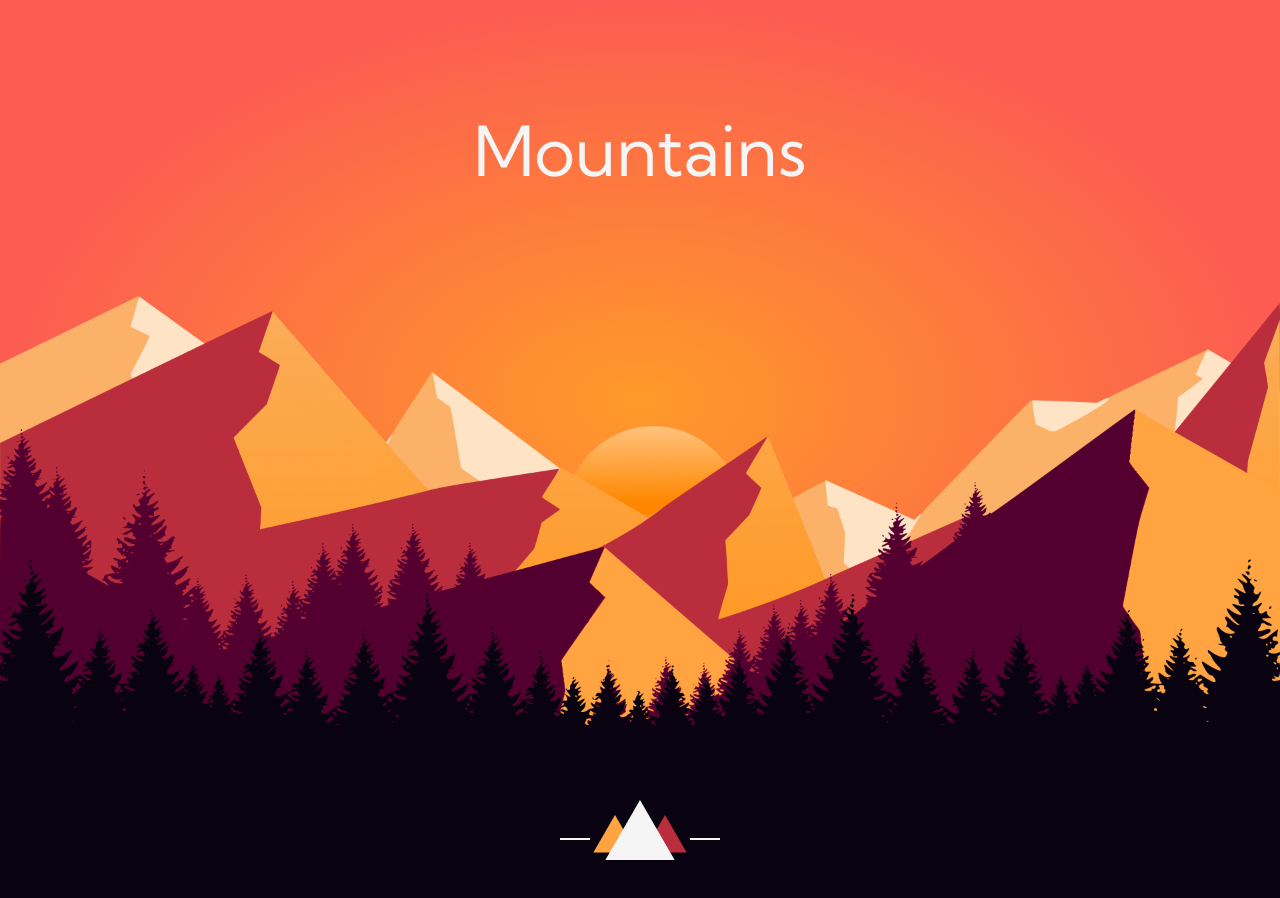
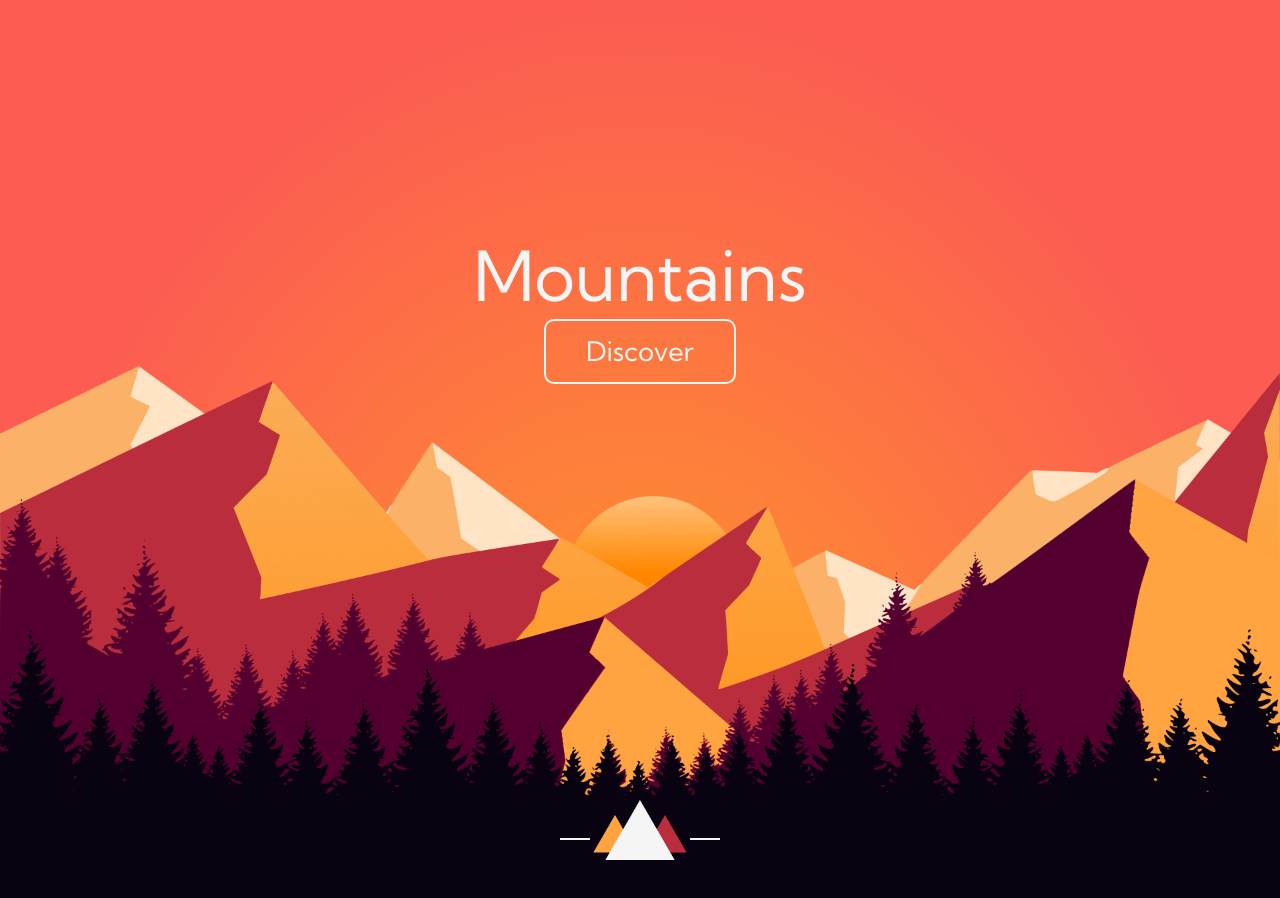
Before and after one commit to danideoliveira/mountain-page, a React (Vite) app: page / in a window 1280 px wide. Shown: the top 898 px of the page. Built offline with nearby package versions, Linux system fonts and the light colour scheme.

Commit message:
Add home button

```diff
--- a/package.json
+++ b/package.json
@@ -11,6 +11,7 @@
   "dependencies": {
     "react": "^18.2.0",
     "react-dom": "^18.2.0",
+    "react-hooks": "^1.0.1",
     "styled-components": "^5.3.6"
   },
   "devDependencies": {
--- a/src/App.css
+++ b/src/App.css
@@ -9,6 +9,7 @@
 
 body {
   overflow-x: hidden;
+  background: radial-gradient(50% 50% at 50% 50%, #FF9A29 0%, #FC5C52 100%);
 }
 
 html {
--- a/src/components/About/About.styled.js
+++ b/src/components/About/About.styled.js
@@ -1,10 +1,11 @@
 import styled from "styled-components";
 import { setFlexbox } from "../../helpers/Mixins";
+import { colors } from "../../helpers/Colors";
 
 export const Container = styled.div`
   width: 100%;
   height: 100vh;
-  background-color: #090210;
+  background-color: ${colors.color2};
   position: relative;
 
   .vector {
--- a/src/components/Home/Home.jsx
+++ b/src/components/Home/Home.jsx
@@ -1,42 +1,48 @@
 import { images } from "../Images/Images";
-import { Container, Title } from "./Home.styled";
+import { Container, Title, Button } from "./Home.styled";
+import { useEffect, useState } from "react";
 
 export default function Home() {
-  window.addEventListener("scroll", function () {
-    const sun = document.querySelector(".container-desktop > .sun");
-    const mtnBack2 = document.querySelector(".container-desktop > .mtn-back-2");
-    const mtnBack = document.querySelector(".container-desktop > .mtn-back");
-    const mtnFront = document.querySelector(".container-desktop > .mtn-front");
-
+  function setParallax() {
     const vectorsDesktop = document.querySelectorAll(".vector-desktop");
+    const title = document.querySelector(".home-title");
     const vectorsMobile = document.querySelectorAll(".vector-mb");
+    const scrollValue = window.scrollY;
     let initialValue = 0.3;
 
-    const scroll_value = window.scrollY;
-
-    vectorsDesktop.forEach(vector => {
-      if(vector.classList.contains('tree-front')) return;
-      vector.style.bottom = scroll_value * initialValue + "px";
+    vectorsDesktop.forEach((vector) => {
+      if (vector.classList.contains("tree-front")) return;
+      // title.style.paddingBottom =  400 + "px";
+      vector.style.bottom = scrollValue * initialValue + "px";
       initialValue -= 0.09;
     });
 
-    vectorsMobile.forEach(vector => {
-      if(vector.classList.contains('tree-front')) return;
-      vector.style.bottom = scroll_value * initialValue + "px";
-      initialValue -= 0.1;
+    vectorsMobile.forEach((vector) => {
+      if (vector.classList.contains("tree-front")) return;
+      vector.style.bottom = scrollValue * initialValue + "px";
+      initialValue -= 0.09;
     });
+  }
 
+  function teste() {
+    const title = document.querySelector(".home-title");
+    window.scrollY > 80
+      ? (title.style.color = "red")
+      : (title.style.color = "#f5f5f5");
+  }
 
-    // sun.style.bottom = scroll_value * 0.3 + "px";
-    // mtnBack2.style.bottom = scroll_value * 0.25 + "px";
-    // mtnBack.style.bottom = scroll_value * 0.15 + "px";
-    // mtnFront.style.bottom = scroll_value * 0.1 + "px";
-  });
+  useEffect(() => {
+    window.addEventListener("scroll", () => {
+      setParallax();
+    });
+    return () => window.removeEventListener("scroll", setParallax);
+  }, []);
 
   return (
     <Container>
       <div className="title-div">
-        <Title>Mountains</Title>
+        <Title className="home-title">Mountains</Title>
+        <Button>Discover</Button>
       </div>
 
       <div className="container-desktop">
--- a/src/components/Home/Home.styled.js
+++ b/src/components/Home/Home.styled.js
@@ -1,9 +1,19 @@
 import styled from "styled-components";
+import { colors } from "../../helpers/Colors";
 
 export const Container = styled.div`
   width: 100%;
   height: 100vh;
-  background: radial-gradient(50% 50% at 50% 50%, #FF9A29 0%, #FC5C52 100%);
+  /* background: radial-gradient(50% 50% at 50% 50%, #FF9A29 0%, #FC5C52 100%); */
+  overflow: hidden;
+
+  .container-desktop {
+    width: 100%;
+    height: 100%;
+    position: relative;
+    overflow: hidden;
+    top: 6.5rem;
+  }
 
   img {
     width: 100%;
@@ -11,15 +21,19 @@ export const Container = styled.div`
     position: absolute;
     bottom: 0;
     transition: 0.3s all ease;
+    user-select: none;
+    z-index: 995;
   }
 
   .title-div {
     width: 100%;
+    height: 100%;
     display: flex;
     justify-content: center;
     align-items: center;
     position: absolute;
-    margin-top: 10rem;
+    padding-bottom: 17rem;
+    flex-direction: column;
   }
 
   .vector-mb {
@@ -38,7 +52,28 @@ export const Container = styled.div`
 
 export const Title = styled.h1`
   font-size: 6.4rem;
-  color: #f5f5f5;
+  color: ${colors.color1};
+  z-index: 994;
+  font-weight: 400;
+  user-select: none;
+  transition: 0.5s ease-in;
+`;
+
+export const Button = styled.button`
+  width: 15%;
+  height: 6rem;
+  color: ${colors.color1};
+  background-color: #00000000;
+  border: 2px solid ${colors.color1};
   z-index: 999;
-  font-weight: 400;
+  font-size: 2.5rem;
+  padding: 5px;
+  border-radius: 10px;
+  cursor: pointer;
+  transition: 0.3s ease;
+
+  &:hover {
+    background-color: ${colors.color1};
+    color: ${colors.color2};
+  }
 `;
```
Also changed, not shown: 1 other file (tests, documents, lock files or other folders).
